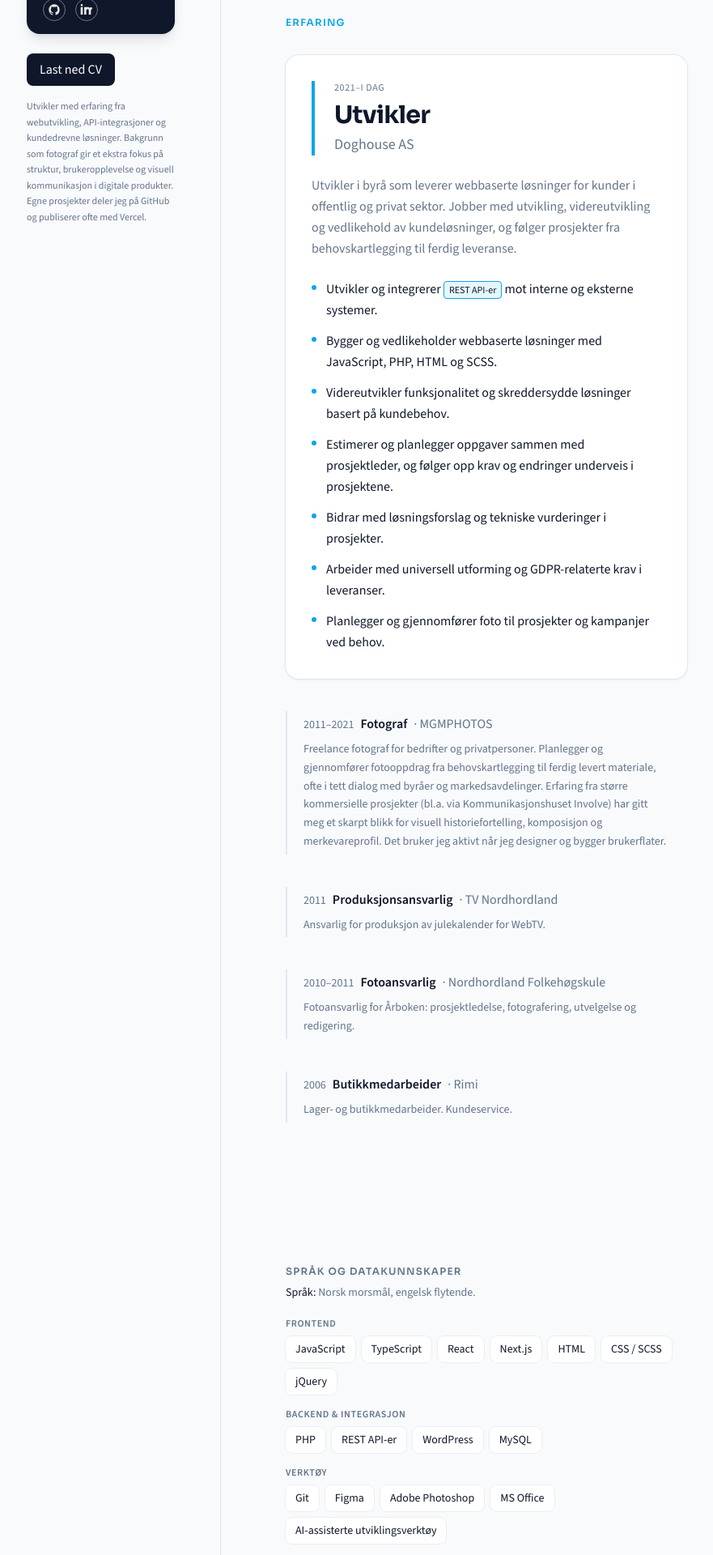
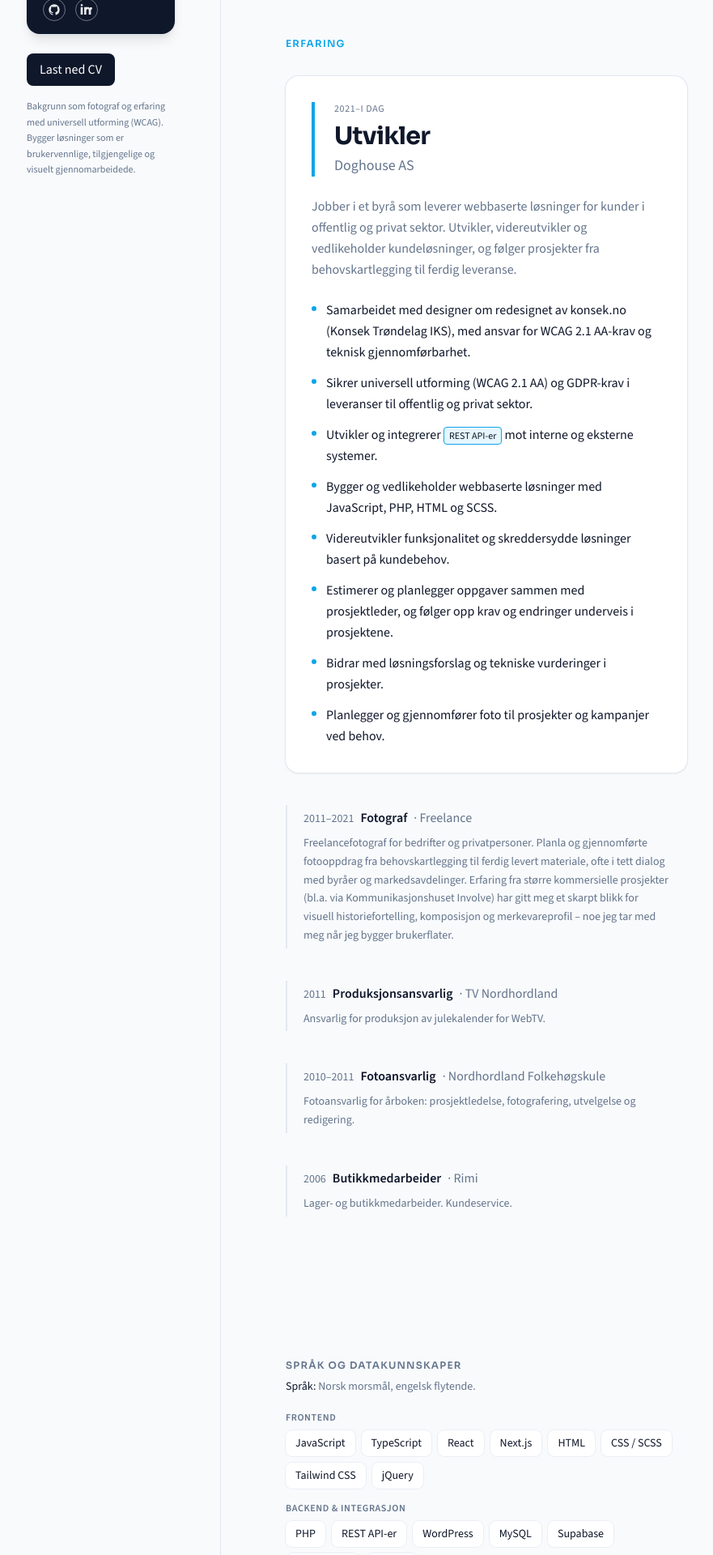
Before and after one commit to martinMorkved/cv, a Next.js app: page /cv in a window 1280 px wide. Shown: the part 240-2160 px from the top of the page at 81% size, without its empty margins (199-1080 px from the left). Built offline with nearby package versions, Linux system fonts and the light colour scheme.

Commit message:
style: update CV content for clarity and detail, enhancing descriptions and skills sections

```diff
--- a/data/cv.ts
+++ b/data/cv.ts
@@ -28,7 +28,7 @@ export const cvHeader = {
 };
 
 export const cvGoal =
-  "Utvikler i Doghouse i Trondheim med erfaring fra webutvikling, API-integrasjoner og kundedrevne løsninger. Følger prosjekter tett fra kundemøte til ferdig løsning. Bygger egne prosjekter med React, Next.js og TypeScript for å videreutvikle frontend-kompetanse.";
+  "Utvikler med over 5 års erfaring fra webutvikling i produksjon for kunder i offentlig og privat sektor. Følger prosjekter fra kundemøte og designprosess til ferdig, tilgjengelig løsning. Bygger egne fullstack-prosjekter med React, Next.js og TypeScript, med autentisering, database og API-integrasjoner.";
 
 export const experience: ExperienceItem[] = [
   {
@@ -36,8 +36,10 @@ export const experience: ExperienceItem[] = [
     role: "Utvikler",
     place: "Doghouse AS",
     description:
-      "Utvikler i byrå som leverer webbaserte løsninger for kunder i offentlig og privat sektor. Jobber med utvikling, videreutvikling og vedlikehold av kundeløsninger, og følger prosjekter fra behovskartlegging til ferdig leveranse.",
+      "Jobber i et byrå som leverer webbaserte løsninger for kunder i offentlig og privat sektor. Utvikler, videreutvikler og vedlikeholder kundeløsninger, og følger prosjekter fra behovskartlegging til ferdig leveranse.",
     bullets: [
+      "Samarbeidet med designer om redesignet av konsek.no (Konsek Trøndelag IKS), med ansvar for WCAG 2.1 AA-krav og teknisk gjennomførbarhet.",
+      "Sikrer universell utforming (WCAG 2.1 AA) og GDPR-krav i leveranser til offentlig og privat sektor.",
       {
         text: "Utvikler og integrerer REST API-er mot interne og eksterne systemer.",
         buzzWord: {
@@ -50,16 +52,15 @@ export const experience: ExperienceItem[] = [
       "Videreutvikler funksjonalitet og skreddersydde løsninger basert på kundebehov.",
       "Estimerer og planlegger oppgaver sammen med prosjektleder, og følger opp krav og endringer underveis i prosjektene.",
       "Bidrar med løsningsforslag og tekniske vurderinger i prosjekter.",
-      "Arbeider med universell utforming og GDPR-relaterte krav i leveranser.",
       "Planlegger og gjennomfører foto til prosjekter og kampanjer ved behov.",
     ],
   },
   {
     period: "2011–2021",
     role: "Fotograf",
-    place: "MGMPHOTOS",
+    place: "Freelance",
     description:
-      "Freelance fotograf for bedrifter og privatpersoner. Planlegger og gjennomfører fotooppdrag fra behovskartlegging til ferdig levert materiale, ofte i tett dialog med byråer og markedsavdelinger. Erfaring fra større kommersielle prosjekter (bl.a. via Kommunikasjonshuset Involve) har gitt meg et skarpt blikk for visuell historiefortelling, komposisjon og merkevareprofil. Det bruker jeg aktivt når jeg designer og bygger brukerflater.",
+      "Freelancefotograf for bedrifter og privatpersoner. Planla og gjennomførte fotooppdrag fra behovskartlegging til ferdig levert materiale, ofte i tett dialog med byråer og markedsavdelinger. Erfaring fra større kommersielle prosjekter (bl.a. via Kommunikasjonshuset Involve) har gitt meg et skarpt blikk for visuell historiefortelling, komposisjon og merkevareprofil – noe jeg tar med meg når jeg bygger brukerflater.",
   },
   {
     period: "2011",
@@ -72,7 +73,7 @@ export const experience: ExperienceItem[] = [
     role: "Fotoansvarlig",
     place: "Nordhordland Folkehøgskule",
     description:
-      "Fotoansvarlig for Årboken: prosjektledelse, fotografering, utvelgelse og redigering.",
+      "Fotoansvarlig for årboken: prosjektledelse, fotografering, utvelgelse og redigering.",
   },
   {
     period: "2006",
@@ -131,16 +132,21 @@ export const skillsGroups: SkillsGroup[] = [
       "Next.js",
       "HTML",
       "CSS / SCSS",
+      "Tailwind CSS",
       "jQuery",
     ],
   },
   {
     label: "Backend & integrasjon",
-    items: ["PHP", "REST API-er", "WordPress", "MySQL"],
+    items: ["PHP", "REST API-er", "WordPress", "MySQL", "Supabase", "PostgreSQL", "Prisma"],
   },
   {
     label: "Verktøy",
     items: ["Git", "Figma", "Adobe Photoshop", "MS Office", "AI-assisterte utviklingsverktøy"],
+  },
+  {
+    label: "Universell utforming",
+    items: ["WCAG 2.1 / 2.2 AA", "Kontrastvalidering", "Tilgjengelighetstesting"],
   },
   {
     label: "Personvern & compliance",
@@ -149,6 +155,6 @@ export const skillsGroups: SkillsGroup[] = [
 ];
 
 export const cvSidebarAbout =
-  "Utvikler med erfaring fra webutvikling, API-integrasjoner og kundedrevne løsninger. Bakgrunn som fotograf gir et ekstra fokus på struktur, brukeropplevelse og visuell kommunikasjon i digitale produkter. Egne prosjekter deler jeg på GitHub og publiserer ofte med Vercel.";
+  "Bakgrunn som fotograf og erfaring med universell utforming (WCAG). Bygger løsninger som er brukervennlige, tilgjengelige og visuelt gjennomarbeidede.";
 
 export const referencesNote = "Referanser oppgis ved forespørsel.";
```
